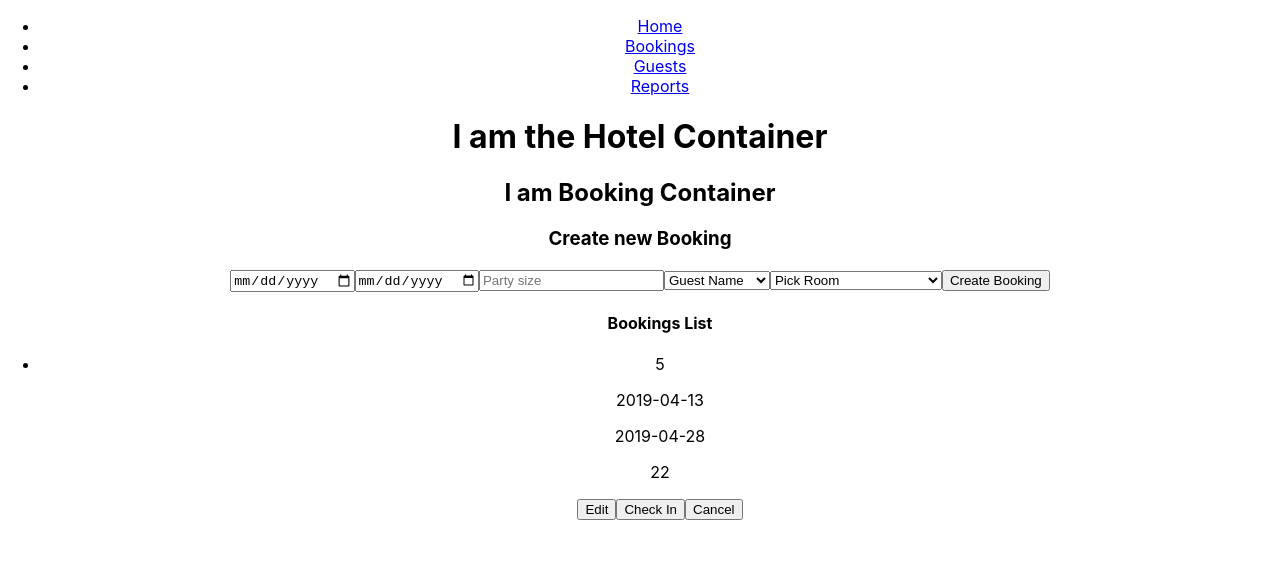
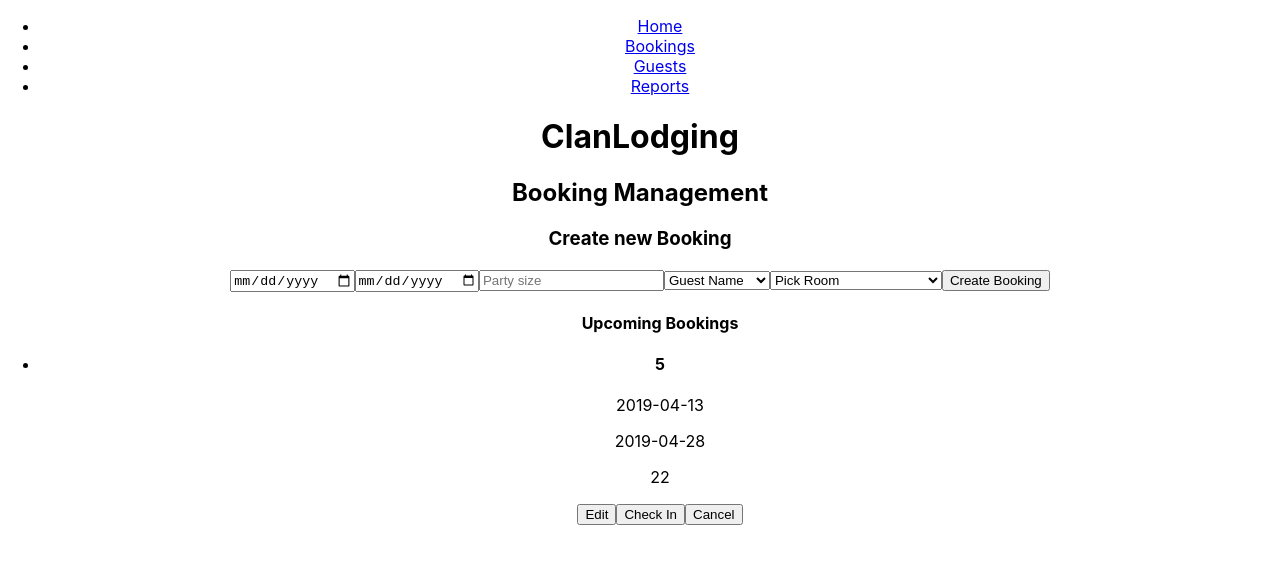
Before and after one commit to ianbone1/ClanLodging, a React (Create React App) app: page /bookings in a window 1280 px wide. Shown: the top 564 px of the page. Built offline with nearby package versions, Linux system fonts and the light colour scheme.

Commit message:
Small text and wording changes

```diff
--- a/src/components/Booking.js
+++ b/src/components/Booking.js
@@ -9,7 +9,7 @@ const Booking = (props) =>{
 
     return(
       <div>
-        <p>{props.booking.guestId}</p>
+        <h4>{props.booking.guestId}</h4>
         <p>{props.booking.checkinDate}</p>
         <p>{props.booking.checkoutDate}</p>
         <p>{props.booking.roomId}</p>
--- a/src/components/BookingList.js
+++ b/src/components/BookingList.js
@@ -17,7 +17,7 @@ const BookingList = (props) => {
 
     return(
       <ul>
-        <h4>Bookings List</h4>
+        <h4>Upcoming Bookings</h4>
         {bookingsNode}
       </ul>
     )
--- a/src/components/EditBooking.js
+++ b/src/components/EditBooking.js
@@ -3,6 +3,8 @@ import React from 'react';
 const EditBooking = () => {
 
   // Will eventuall allow bookings to be edited
+  // Should only render when the url is called with the bookings ID.
+  // Right now it opens no matter what...
   const url = "/bookings/edit/:id"
   if (!url) {
     return null
--- a/src/containers/BookingContainer.js
+++ b/src/containers/BookingContainer.js
@@ -78,7 +78,7 @@ class BookingContainer extends Component{
   render(){
     return(
       <div>
-        <h2>I am Booking Container</h2>
+        <h2>Booking Management</h2>
         <BookingForm rooms = {this.state.rooms} guests = {this.state.guests}/>
         <BookingList bookings = {this.state.bookings}/>
       </div>
--- a/src/containers/HotelContainer.js
+++ b/src/containers/HotelContainer.js
@@ -16,7 +16,7 @@ class HotelContainer extends Component {
         <Router>
         <>
         <NavBar/>
-        <h1>I am the Hotel Container</h1>
+        <h1>ClanLodging</h1>
         <Switch>
 
         <Route exact path = "/bookings" render ={() => {
```
